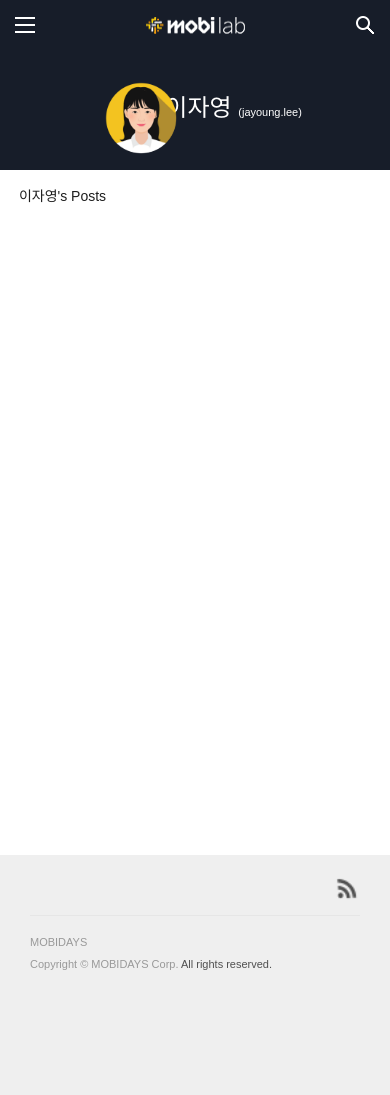
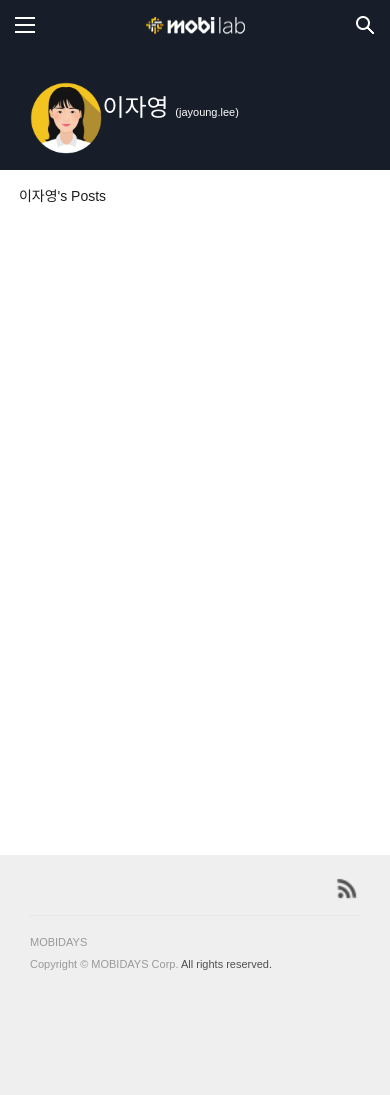
Before and after one commit to mobidays-dev/mobilab, a Jekyll site: the page built from _authors/jayoung.lee.md, in a window 390 px wide. Built offline with Jekyll 4.4.1, drawn with Linux system fonts in a browser that asks for light colours; comment, search, counter and statistics services are not loaded.

Commit message:
반응형-최소스크린 조정

```diff
--- a/_config.yml
+++ b/_config.yml
@@ -6,6 +6,7 @@ description: |
 baseurl: ''
 url: 'https://mobilab.mobidays.com/'
 timezone: Asia/Seoul
+reply: false
 
 repository:  mobidays-dev/mobilab
 
@@ -64,7 +65,7 @@ facebook:
 kakao:
   app_key : '6f032c9f8925f03d4b23e8a9058837b1'
 twitter:
-  username: mobidev
+  username:
 google_plus:
   username: mobidev
 naver_blog:
--- a/assets/css/screen.css
+++ b/assets/css/screen.css
@@ -1688,11 +1688,14 @@ body.author-template #cover p {
 }
 
 @media only screen and (max-width: 540px) {
+  #cover-author-image {
+      left: -60px;
+  }
   #cover-author-image+div,
   #cover-author-image+div+p{
     text-align:left;
-    width:58%;
-    margin-left: 42%;
+    width:75%;
+    margin-left: 25%;
   }
   #cover-author-image+div+p{
     word-break:break-all;
```
Also changed, not shown: _layouts/post.html (+5 -5 lines).
